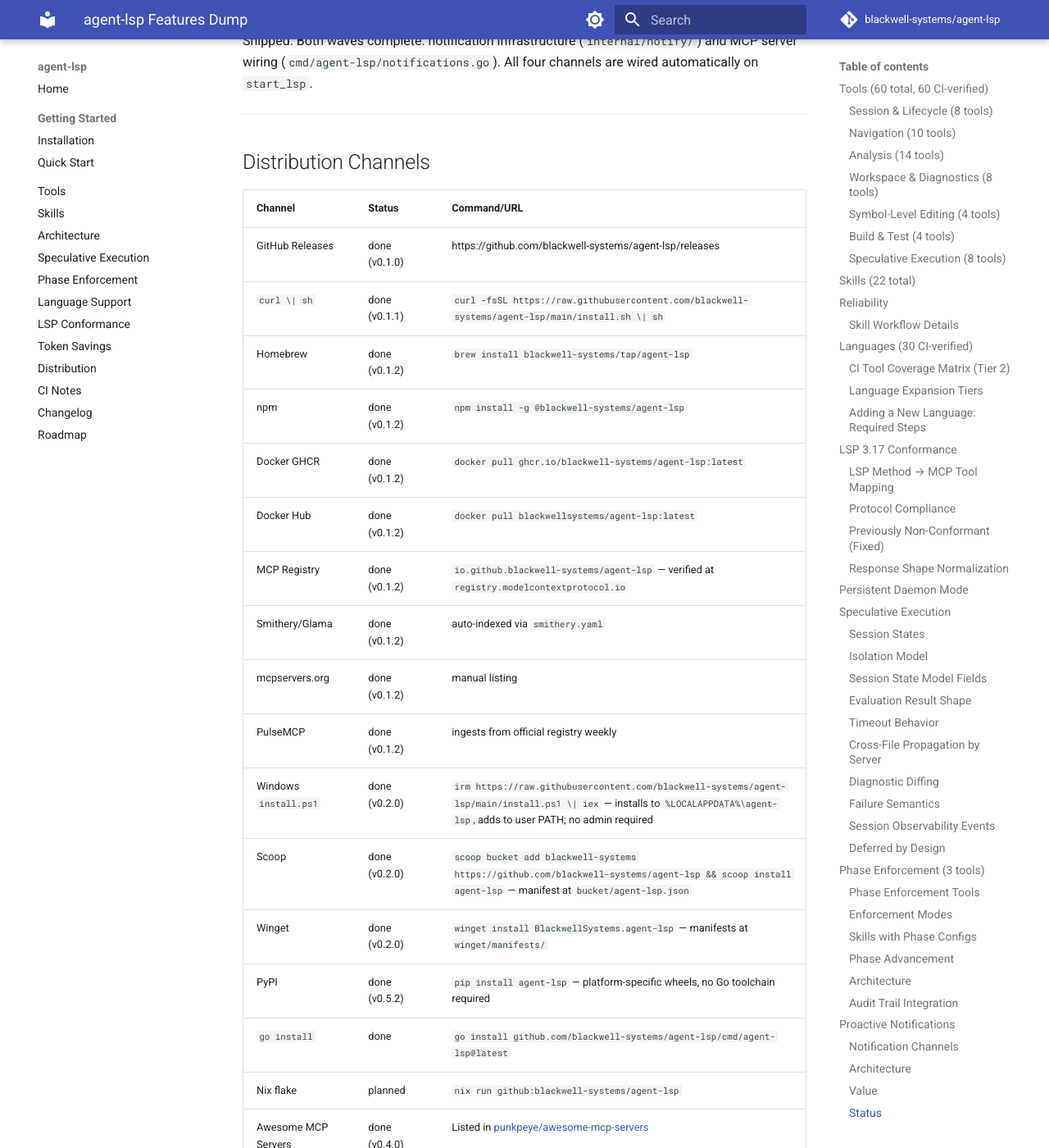
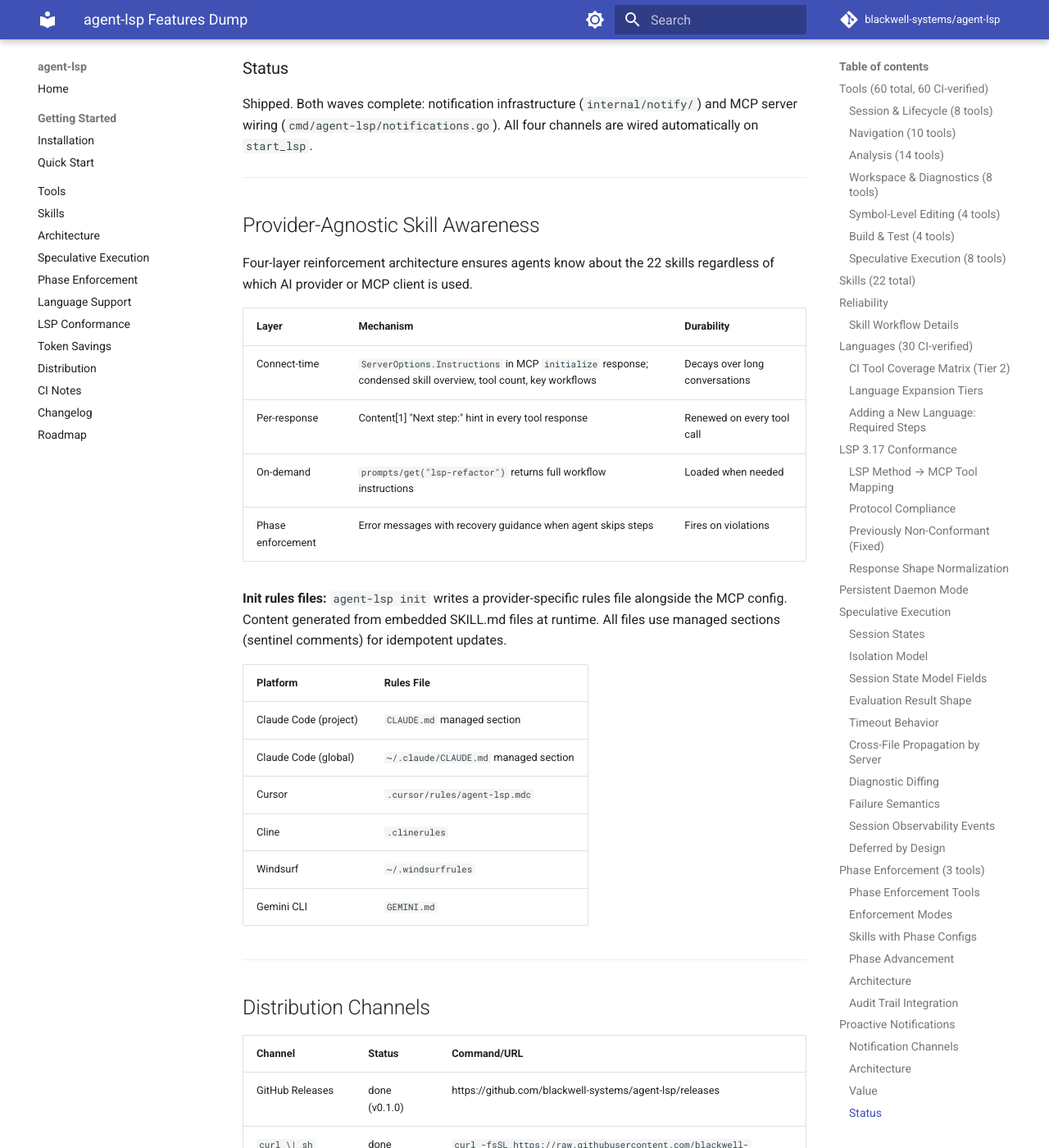
Before and after one commit to blackwell-systems/agent-lsp, an MkDocs documentation site: the page built from docs/FEATURES.md, in a window 1280 px wide and 1400 px high, scrolled down 31289 px. Shown: the whole window at 82% size. Built offline with MkDocs 1.6.1 and Material for MkDocs 9.7.7, drawn with Linux system fonts in a browser that asks for light colours; comment, search, counter and statistics services are not loaded; some of the changed text lies outside the part shown.

Commit message:
docs: add group_by=symbol, provider-agnostic skill awareness to FEATURES.md

```diff
--- a/docs/FEATURES.md
+++ b/docs/FEATURES.md
@@ -170,6 +170,7 @@
 - `file_path` validates via `ValidateFilePath` before `CreateFileURI` (path traversal prevented)
 - Calls `WaitForDiagnostics` with 500ms stabilization window and configurable timeout
 - Returns errors then warnings ranked by severity
+- `group_by: "symbol"` groups diagnostics under their owning function/type/method. Each diagnostic is assigned to the innermost containing symbol via range containment. Helps agents understand "this function is broken" vs "this file has problems."
 
 **`did_change_watched_files` notes:**
 - Not required for normal editing; auto-watcher sends these automatically
@@ -800,6 +801,30 @@
 
 ---
 
+## Provider-Agnostic Skill Awareness
+
+Four-layer reinforcement architecture ensures agents know about the 22 skills regardless of which AI provider or MCP client is used.
+
+| Layer | Mechanism | Durability |
+|-------|-----------|------------|
+| Connect-time | `ServerOptions.Instructions` in MCP `initialize` response; condensed skill overview, tool count, key workflows | Decays over long conversations |
+| Per-response | Content[1] "Next step:" hint in every tool response | Renewed on every tool call |
+| On-demand | `prompts/get("lsp-refactor")` returns full workflow instructions | Loaded when needed |
+| Phase enforcement | Error messages with recovery guidance when agent skips steps | Fires on violations |
+
+**Init rules files:** `agent-lsp init` writes a provider-specific rules file alongside the MCP config. Content generated from embedded SKILL.md files at runtime. All files use managed sections (sentinel comments) for idempotent updates.
+
+| Platform | Rules File |
+|----------|------------|
+| Claude Code (project) | `CLAUDE.md` managed section |
+| Claude Code (global) | `~/.claude/CLAUDE.md` managed section |
+| Cursor | `.cursor/rules/agent-lsp.mdc` |
+| Cline | `.clinerules` |
+| Windsurf | `~/.windsurfrules` |
+| Gemini CLI | `GEMINI.md` |
+
+---
+
 ## Distribution Channels
 
 | Channel | Status | Command/URL |
```
